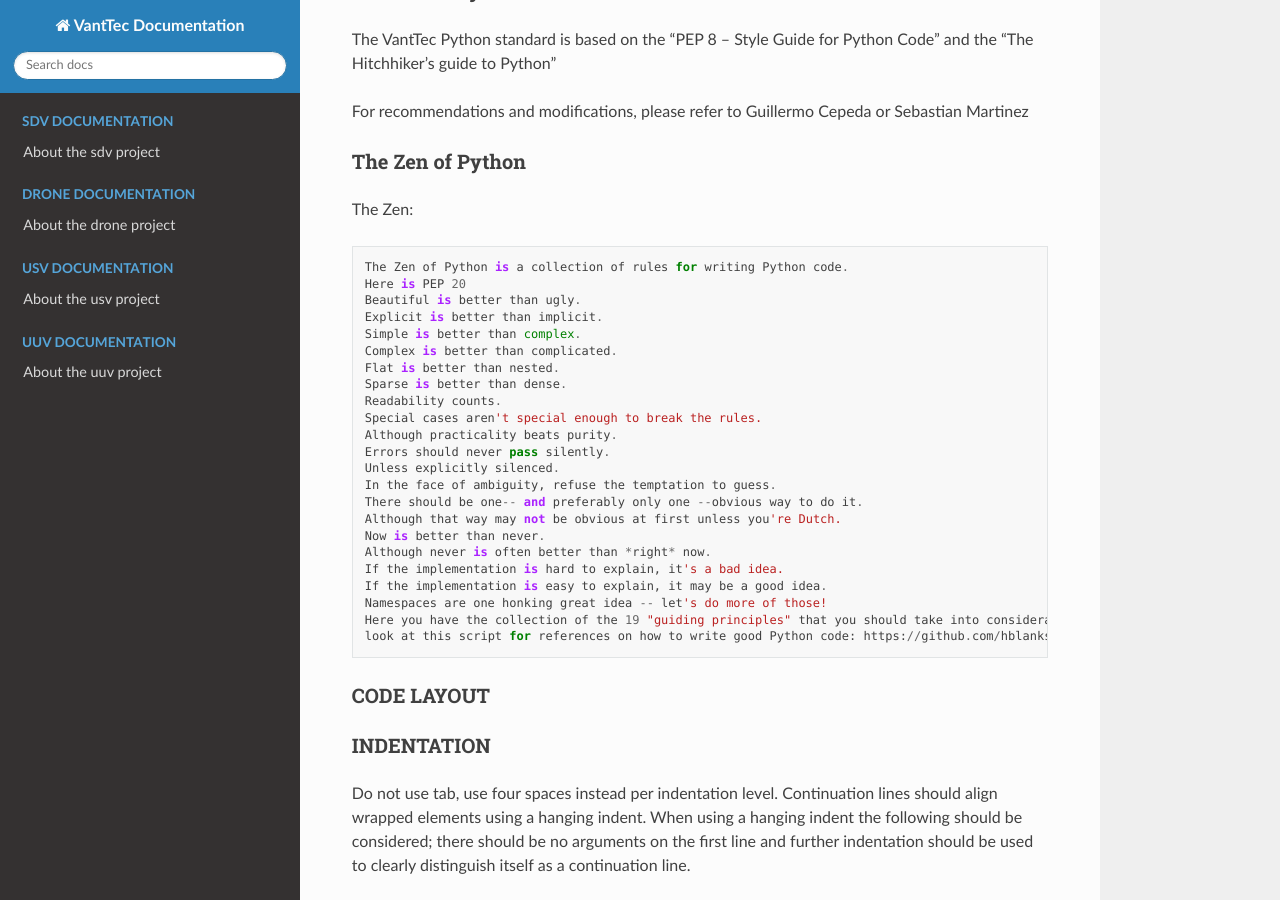
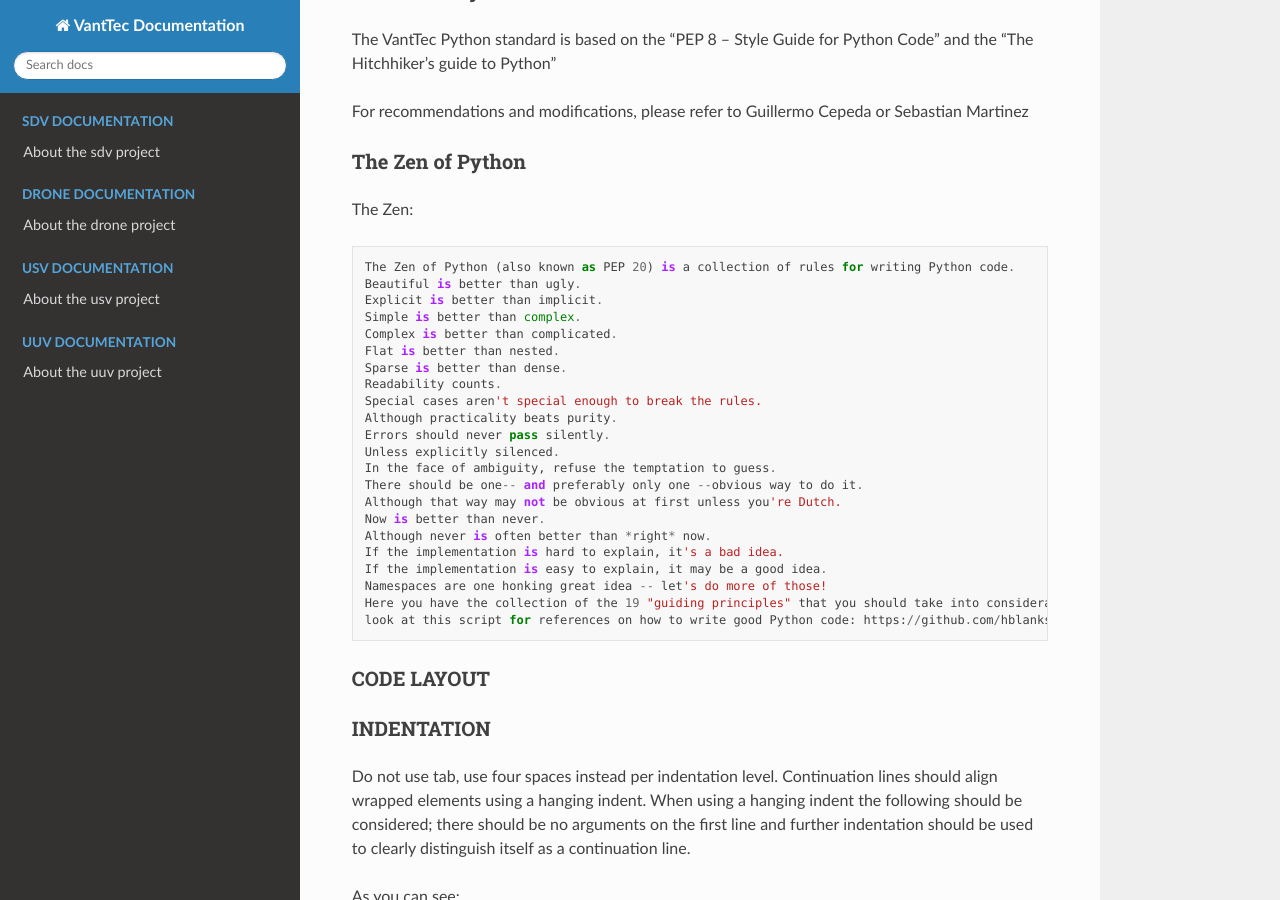
Before and after one commit to vanttec/vanttec_documentation, a Sphinx documentation site: the page built from source/vsd/vsd_programming_standards.rst, in a window 1280 px wide and 900 px high, scrolled down 332 px. Built offline with Sphinx 7.4.7 and the Read the Docs theme 2.0.0, drawn with Linux system fonts in a browser that asks for light colours; pages that are not in the unit, such as notebooks, are missing from menus.

Commit message:
Update vsd_programming_standards.rst

```diff
--- a/source/vsd/vsd_programming_standards.rst
+++ b/source/vsd/vsd_programming_standards.rst
@@ -21,8 +21,7 @@ The Zen of Python
 -----------------
 The Zen::
 
-    The Zen of Python is a collection of rules for writing Python code.
-    Here is PEP 20
+    The Zen of Python (also known as PEP 20) is a collection of rules for writing Python code.
     Beautiful is better than ugly.
     Explicit is better than implicit.
     Simple is better than complex.
```
